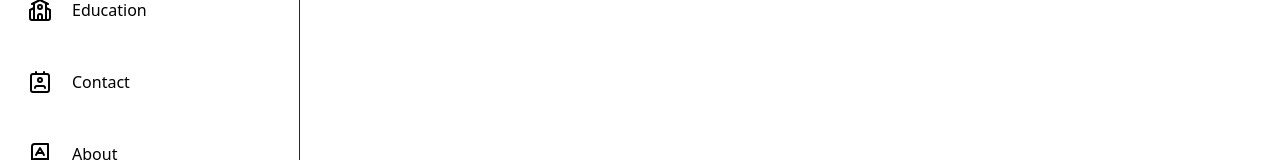
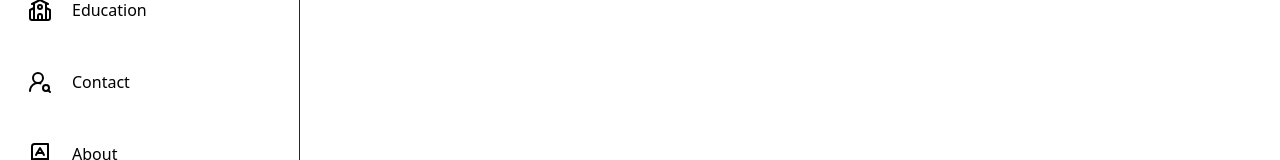
Before and after one commit to hmongdev/hmongdev-resume, a Next.js app: page / in a window 1280 px wide. Shown: the part 167-327 px from the top of the page. Built offline with nearby package versions, Linux system fonts and the light colour scheme.

Commit message:
change contact icon

```diff
--- a/components/shared/Sidebar.tsx
+++ b/components/shared/Sidebar.tsx
@@ -1,5 +1,5 @@
 'use client';
-import { BookA, Contact, Folders, School } from 'lucide-react';
+import { BookA, Folders, School, UserRoundSearch } from 'lucide-react';
 import Link from 'next/link';
 
 const routes = [
@@ -28,7 +28,7 @@ const getIcon = (icon: string) => {
 		case 'school':
 			return <School />;
 		case 'contact':
-			return <Contact />;
+			return <UserRoundSearch />;
 		case 'bookA':
 			return <BookA />;
 		default:
```
